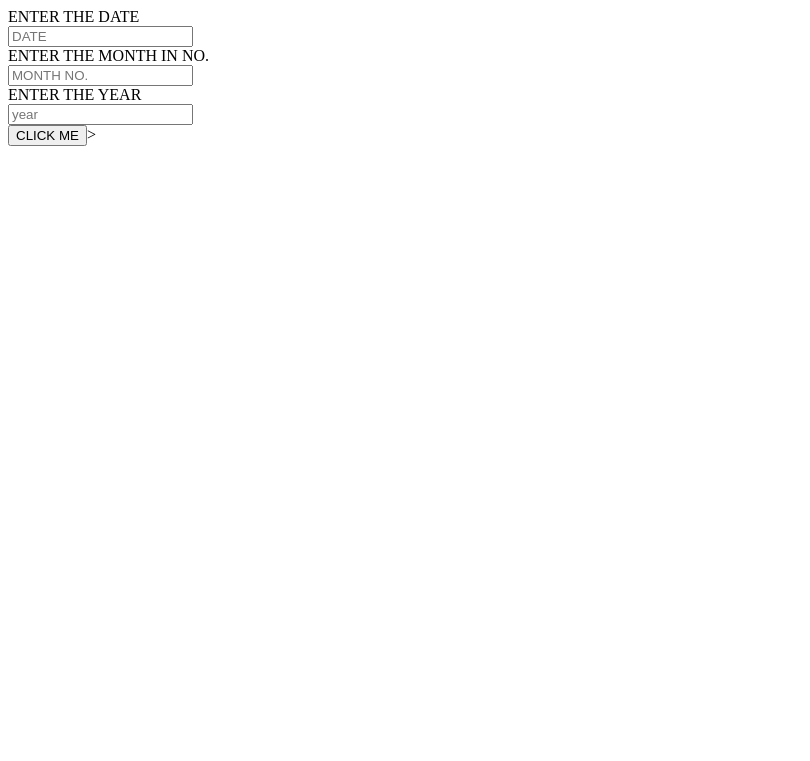
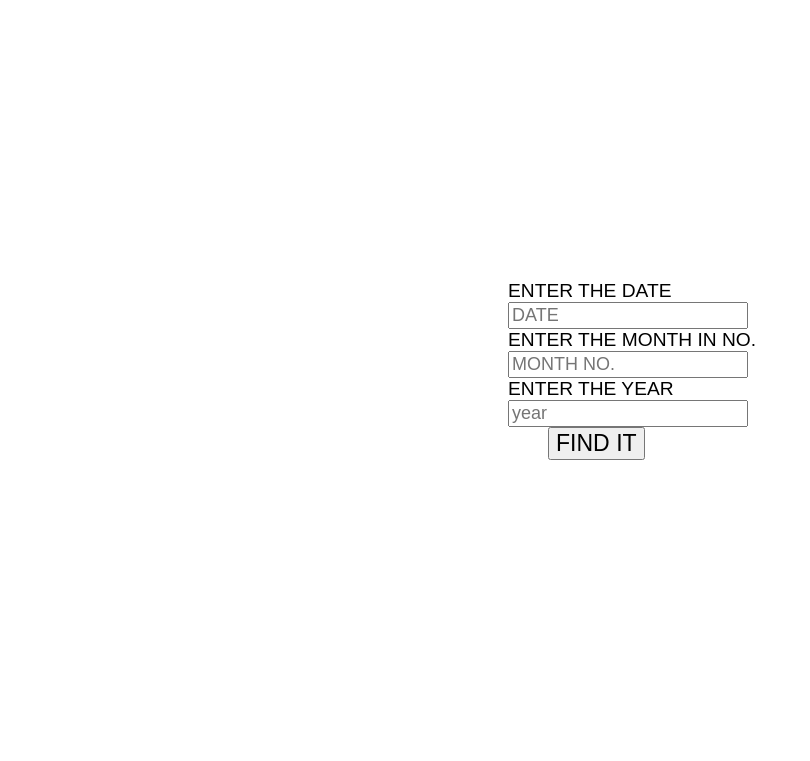
Before and after one commit to DARK-SHHADOW/DAY-FINDER, a plain HTML site: page index.html in a window 1280 px wide. Shown: the whole page, without its empty margins (0-810 px from the left). Drawn offline with Linux system fonts and the light colour scheme.

Commit message:
Update index.html

```diff
--- a/index.html
+++ b/index.html
@@ -2,19 +2,27 @@
 <html>
 
 <body>
-    <div class="textbox">
-        ENTER THE DATE</br>
-        <input id="datee" placeholder="DATE" required>
-    </div>
-    <div class="textbox">
-        ENTER THE MONTH IN NO.<br>
-        <input id="monthh" placeholder="MONTH NO." required>
-    </div>
-    <div class="textbox">
-        ENTER THE YEAR<br>
-        <input id="yearr" placeholder="year" required>
-    </div>
-    <button class="btn btn-dark" id="choose" type="submit">CLICK ME</button>>
+    <style>
+        #body {
+            background-colour: black
+        }
+    </style>
+
+    <div class="textbox"
+        style="margin: 280px; padding: 0;align-content: center;margin-left: 500px; font-family: sans-serif;font-size: larger;">
+        <label> ENTER THE DATE</label></br>
+        <input id="datee" style="font-size: large;" placeholder="DATE" required></br>
+
+        <label> ENTER THE MONTH IN NO.</label><br>
+        <input id="monthh" style="font-size: large ;" placeholder="MONTH NO." required></br>
+
+        <label>ENTER THE YEAR</label><br>
+        <input id="yearr" style="font-size: large;" placeholder="year" required></br>
+        <button class="btn btn-dark" id="choose" type="submit" style="margin-left:40px; font-size: larger;">FIND
+            IT</button>
+
+    </div></br>
+    <!-- <button class="btn btn-dark" id="choose" type="submit" style="margin-left:15px">FIND IT</button> -->
 </body>
 <script src="index.js"></script>
 
```
